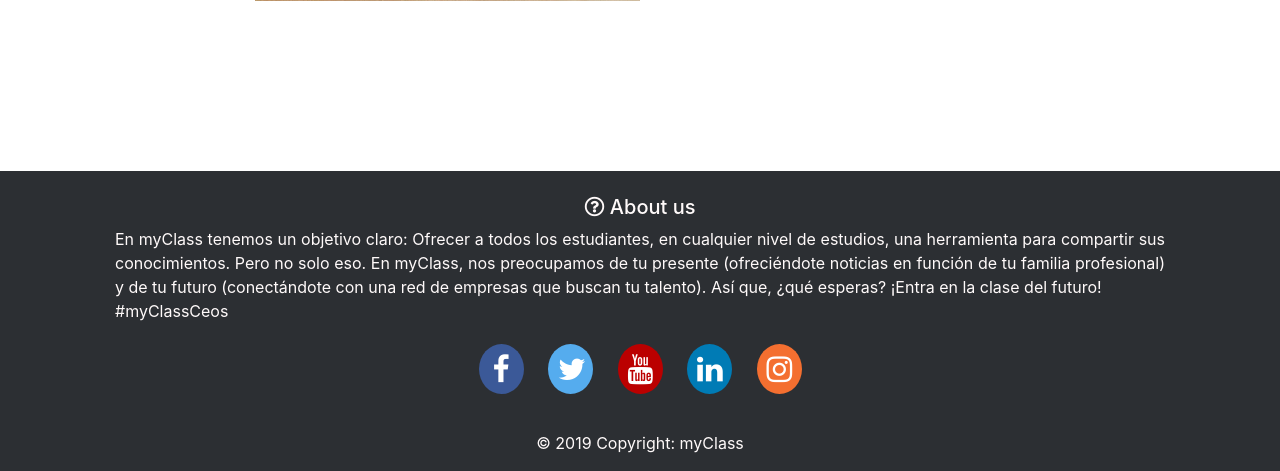
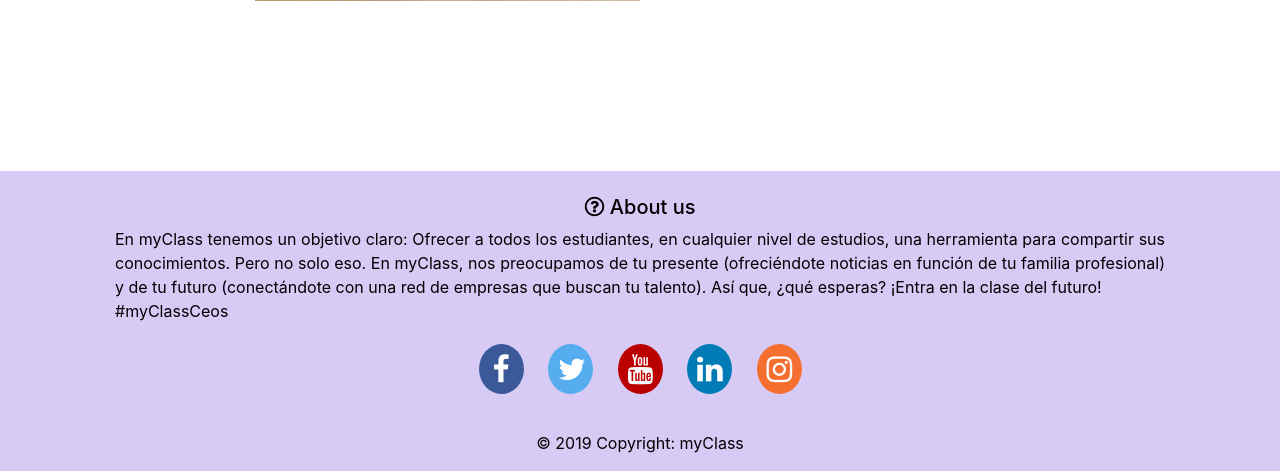
Before and after one commit to Vintaje/MyClass, a PHP site: page /myclass in a window 1280 px wide. Shown: the part 569-1040 px from the top of the page. Run offline with PHP 8.4, Linux system fonts and the light colour scheme; some libraries are stand-ins or nearby versions.

Commit message:
comentario css

```diff
--- a/css/estilos.css
+++ b/css/estilos.css
@@ -103,9 +103,10 @@ html div{
   transition: 0.5ms all;
 }
 
+/*Ajustar footer para todo el ancho de la pantalla */
 #footer{
-  background-color: #2c2f33;
-  color: snow;
+  background-color: #d7caf5;
+  color:black;
   width: 100% !important;
   padding: 0px !important;
   margin: 0px !important;
```
